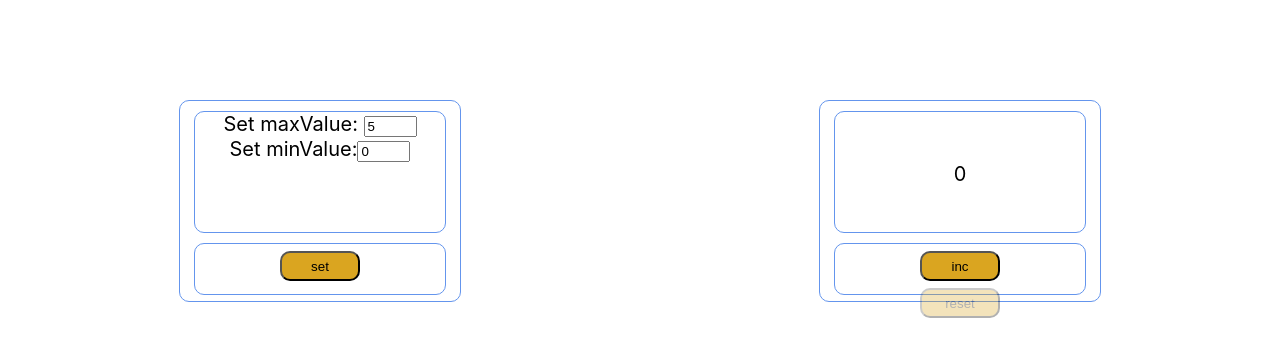
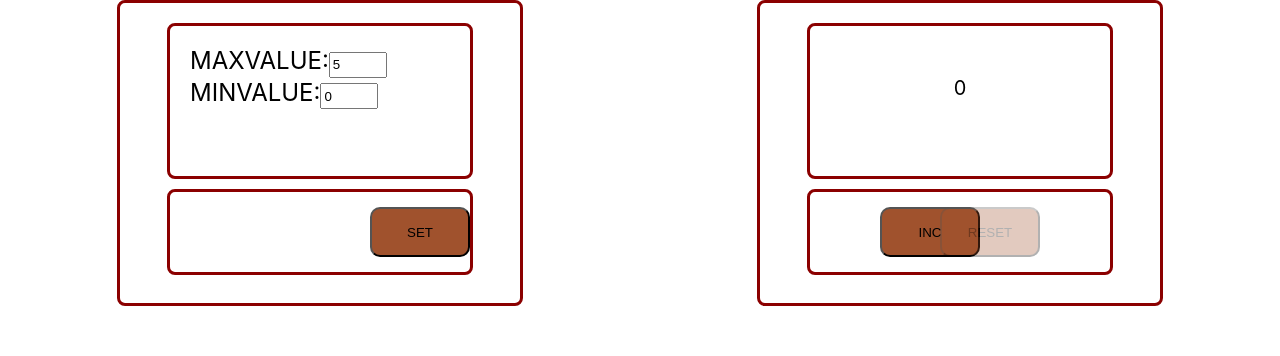
Before and after one commit to DmitryKam/1.2, a React (Create React App) app: page / in a window 1280 px wide. Shown: the top 356 px of the page. Built offline with nearby package versions, Linux system fonts and the light colour scheme.

Commit message:
Counter end none localstorage

```diff
--- a/src/App.css
+++ b/src/App.css
@@ -1,74 +1,152 @@
-.displayBlock {
-    width: 280px;
-    height: 200px;
+.general {
+    display: flex;
+    flex-direction: row-reverse;
+    justify-content: space-around;
+}
+
+.generalCounterContainerd {
     margin: 0 auto;
-    margin-top: 100px;
-    border: 1px solid cornflowerblue;
+    width: 400px;
+    height: 300px;
+    border: 3px solid darkred;
+    border-radius: 8px;
+    position: relative;
+}
+
+.display {
+    width: 300px;
+    height: 150px;
+    margin: 0 auto;
+    border: 3px solid darkred;
+    border-radius: 8px;
+    position: relative;
+    top: 20px
+}
+
+
+
+.buttons {
+    width: 300px;
+    height: 80px;
+    border: 3px solid darkred;
+    border-radius: 8px;
+    margin: 0 auto;
+    position: relative;
+    top: 30px;
+    display: flex;
+    justify-content: center;
+}
+
+
+.button1 {
+    width: 100px;
+    height: 50px;
+    position: relative;
+    left: 20px;
+    top: 15px;
+    background-color: sienna;
+    border-radius: 10px;
+    text-transform: uppercase;
+}
+
+.button1:hover {
+    color: dimgrey;
+}
+
+.button1End{
+    width: 100px;
+    height: 50px;
+    position: relative;
+    left: 20px;
+    top: 15px;
+    background-color: sienna;
+    border-radius: 10px;
+    text-transform: uppercase;
+    opacity: 30%;
+}
+
+.button2 {
+    width: 100px;
+    height: 50px;
+    position: relative;
+    right: 20px;
+    top: 15px;
+    background-color: sienna;
+    text-transform: uppercase;
     border-radius: 10px;
 }
 
-.display {
-    width: 250px;
-    height: 120px;
-    border: 1px solid cornflowerblue;
-    border-radius: 10px;
-    margin: 0 auto;
-    margin-bottom: 10px;
-    margin-top: 10px;
-    text-align: center;
-    font-size: 20px;
+.button2:hover {
+    color: dimgrey;
 }
 
-.input {
-    width: 45px;
-    margin-left: auto;
-
-}
-
-.display .displayCounter {
-    display: inline-block;
-    margin: 0 auto;
-    margin-top: 50px;
-    height: 100%;
-}
-.display .displayCounterWrong{
-    display: inline-block;
-    margin: 0 auto;
-    margin-top: 50px;
-    height: 100%;
-    color: red;
-    font-size: 30px;
-}
-
-
-.buttons {
-    width: 250px;
+.button2reset {
+    width: 100px;
     height: 50px;
-    border: 1px solid cornflowerblue;
+    position: relative;
+    right: 20px;
+    top: 15px;
+    background-color: sienna;
+    text-transform: uppercase;
     border-radius: 10px;
-    margin: 0 auto;
-    text-align: center;
-}
-
-
-.buttonOpacity {
     opacity: 30%;
 }
 
 
-.button {
-    background-color: goldenrod;
+.button3 {
+    width: 100px;
+    height: 50px;
+    position: relative;
+    left: 100px;
+    top: 15px;
+    background-color: sienna;
+    text-transform: uppercase;
     border-radius: 10px;
-    width: 80px;
-    height: 30px;
-    margin-top: 7px;
-    margin-left: 20px;
-    margin-right: 20px;
-    text-align: center;
+}
+
+.button3:hover {
+    color: dimgrey;
+}
+
+.display1 {
+    text-transform: uppercase;
+    text-decoration: darkred;
+    font-size: 20px;
+    display: flex;
+    justify-content: center;
+    position: relative;
+    top: 50px;
 }
 
 
+.displayEnd {
+    text-transform: uppercase;
+    text-decoration: darkred;
+    font-size: 20px;
+    display: flex;
+    justify-content: center;
+    position: relative;
+    top: 50px;
+    color: red;
+}
 
-.general {
+.displaySetting {
+    text-transform: uppercase;
+    text-decoration: darkred;
+    font-size: 24px;
     display: flex;
+    flex-direction: column;
+    position: relative;
+    top:20px;
+    left: 20px;
 }
+
+
+.generalCounterSetting {
+    margin: 0 auto;
+    width: 400px;
+    height: 300px;
+    border: 3px solid darkred;
+    border-radius: 8px;
+    position: relative;
+}
--- a/src/App.tsx
+++ b/src/App.tsx
@@ -1,67 +1,133 @@
-import React, {ChangeEvent, useState} from 'react';
+import React, {useState} from 'react';
 import './App.css';
-import Counter from './Counter';
-import CounterSetings from './CounterSettings';
+import Display from './components/Display';
+import MyButton from './components/MyButton';
+import DisplaySettings from './components/DisplaySettings';
 
 
 function App() {
 
+    const [minValue, setMinValue] = useState<number>(0);
+    const [maxValue, setMaxValue] = useState<number>(5);
+    const [inc, setInc] = useState<number>(0);
+    const [press, setPress] = useState<boolean>(true);
 
 
-    const [startMinValue, setStartMinValue] = useState<number>(0);
-    const [startMaxValue, setStartMaxValue] = useState<number>(5);
+    function incCounter() {
+        if (inc < maxValue && press) {
+            setInc(inc + 1);
+        }
+    }
 
-    let [minValue, setMinValue] = useState<number>(startMinValue);
-    let [maxValue, setMaxValue] = useState<number>(startMaxValue);
+    function resetValue() {
+        if (press) {
+            setInc(minValue);
+        }
+    }
 
+    function setValues() {
+        setMinValue(minValue);
+        setMaxValue(maxValue);
+        setPress(true);
+        setInc(minValue);
+    }
 
-    function setMax(setCounterMaxValue: number) {
-        setStartMaxValue(setCounterMaxValue)
+    function changeMaxValue(maxValue: number) {
+        setMaxValue(maxValue)
+        setInc(0);
+        setPress(false);
     }
-    function setMin(setCounterMinValue: number) {
-        setStartMinValue(setCounterMinValue)
+
+    function changeMinValue(minValue: number) {
+        setMinValue(minValue)
+        setInc(0);
+        setPress(false);
     }
 
 
-    function setMinMaxValueFromSetting() {
-        setMinValue(startMinValue);
-        setMaxValue(startMaxValue);
-    }
+    const endClass = inc >= maxValue
+    || minValue === maxValue
+    || minValue < 0
+    || maxValue < 0
+    || minValue > maxValue
+        ? 'button1End'
+        : press
+            ? 'button1'
+            : 'button1End';
 
+    const resetClass = inc === minValue
+    || minValue === maxValue
+    || minValue < 0
+    || maxValue < 0
+    || minValue > maxValue
+        ? 'button2reset'
+        :
+        press
+            ? 'button2'
+            : 'button2reset';
 
-    function counterValue() {
-        if (minValue < maxValue) { // value
-            return setMinValue(minValue + 1)
-        } else return setMinValue
-    }
+    const displayClass = inc === maxValue
+    || minValue === maxValue
+    || minValue < 0
+    || maxValue < 0
+    || minValue > maxValue
+        ? 'displayEnd'
+        : 'display1';
+    const enterValuexText = 'enter values and press \'set\'';
 
-    function reset() {
-        setMinValue(startMinValue);
-    }
-
+    const displayInformation = minValue === maxValue
+    || minValue < 0
+    || maxValue < 0
+    || minValue > maxValue
+        ? 'Incorrect Values'
+        : !press
+            ? enterValuexText
+            : inc;
 
     return (
         <div className={'general'}>
-            <div className={'displayBlock'}>
-                <CounterSetings
-                    startMaxValue={startMaxValue}
-                    startMinValue={startMinValue}
-                    setMinValue={setMin}
-                    setMaxValue={setMax}
-                    setMinMaxValueFromSetting={setMinMaxValueFromSetting}
-                />
+            <div className={'generalCounterContainerd'}>
+                <div className={'display'}>
+                    <Display
+                        className={displayClass}
+                        incValue={displayInformation}
+                    />
+                </div>
+                <div className={'buttons'}>
+                    <MyButton
+                        className={endClass}
+                        name={'Inc'}
+                        onClick={incCounter}
+                    />
+                    <MyButton
+                        className={resetClass}
+                        name={'Reset'}
+                        onClick={resetValue}
+                    />
+                </div>
             </div>
-            <div className={'displayBlock'}>
-                <Counter
-                    counterValue={counterValue}
-                    reset={reset}
-                    maxValue={maxValue}
-                    minValue={minValue}
-                    setMinValue={startMinValue}
-                />
+
+            <div className={'generalCounterSetting'}>
+                <div className={'display'}>
+                    <DisplaySettings
+                        className={'displaySetting'}
+                        minValue={minValue}
+                        maxValue={maxValue}
+                        changeMaxValue={changeMaxValue}
+                        changeMinValue={changeMinValue}
+
+                    />
+                </div>
+                <div className={'buttons'}>
+                    <MyButton
+                        className={'button3'}
+                        name={'Set'}
+                        onClick={setValues}
+                    />
+                </div>
             </div>
+
         </div>
-
 
     );
 }
--- a/src/Button.tsx
+++ /dev/null
@@ -1,18 +0,0 @@
-import React from 'react';
-import './App.css';
-
-type ButtonPropsType = {
-    name: string
-    action: ()=>void
-    maxValue: number
-    value: number
-}
-
-function MyButton(props:ButtonPropsType) {
-
-    return(<div >
-        <button className={"button"} onClick={props.action}>{props.name}</button>
-    </div>)
-}
-
-export default MyButton;
--- a/src/Counter.tsx
+++ /dev/null
@@ -1,50 +0,0 @@
-import React from 'react';
-import './App.css';
-import Display from './Display';
-import MyButton from './Button';
-
-type CounterPropsType = {
-    counterValue: () => void
-    reset: () => void
-    maxValue: number
-    minValue: number
-    setMinValue: number
-}
-
-function Counter(props: CounterPropsType) {
-
-    const endButtonValue = (props.minValue>=props.maxValue)? "buttonOpacity":""
-    const resetButtonValue = (props.setMinValue === props.minValue)? "buttonOpacity":""
-
-    return (
-        <div>
-            <div className={'display'}>
-                <Display
-                    value={props.minValue}
-                    maxValue = {props.maxValue}
-                    minValue={props.minValue}
-                />
-            </div>
-            <div className={'buttons'}>
-                <div className={endButtonValue}>
-                <MyButton
-                    name={'inc'}
-                    action={props.counterValue}
-                    maxValue = {props.maxValue}
-                    value={props.minValue}
-                />
-                </div>
-                <div className={resetButtonValue}>
-                <MyButton
-                    name={'reset'}
-                    action={props.reset}
-                    maxValue = {props.maxValue}
-                    value={props.minValue}
-                />
-                </div>
-            </div>
-        </div>
-    )
-}
-
-export default Counter;
--- a/src/CounterSettings.tsx
+++ /dev/null
@@ -1,42 +0,0 @@
-import React from 'react';
-import './App.css';
-import MyButton from './Button';
-import DisplaySettings from './DisplaySettings';
-
-type CounterSettingsPropsType = {
-    setMinMaxValueFromSetting: () => void
-    startMaxValue: number
-    startMinValue: number
-    setMinValue: (set: number) => void
-    setMaxValue: (set: number) => void
-}
-
-function CounterSetings(props: CounterSettingsPropsType) {
-
-
-
-    return (
-        <div>
-            <div className={'display'}>
-                <DisplaySettings
-                    value={props.startMinValue}
-                    maxValue={props.startMaxValue}
-                    minValue={props.startMinValue}
-                    setMinValue={props.setMinValue}
-                    setMaxValue={props.setMaxValue}
-                />
-            </div>
-            <div className={'buttons'}>
-                <MyButton
-                    name={'set'}
-                    action={props.setMinMaxValueFromSetting}
-                    value={props.startMinValue}
-                    maxValue={props.startMaxValue}
-
-                />
-            </div>
-        </div>
-    )
-}
-
-export default CounterSetings;
--- a/src/Display.tsx
+++ /dev/null
@@ -1,22 +0,0 @@
-import React from 'react';
-import './App.css';
-
-type DisplayPropsType = {
-    value: number
-    maxValue: number
-    minValue: number
-
-}
-
-
-function Display(props:DisplayPropsType) {
-
-    const endValue = (props.minValue>=props.maxValue)? "displayCounterWrong":"displayCounter"
-
-
-    return(<div className={endValue}>
-        {props.minValue}
-    </div>)
-}
-
-export default Display;
--- a/src/DisplaySettings.tsx
+++ /dev/null
@@ -1,40 +0,0 @@
-import React, {ChangeEvent, useState} from 'react';
-import './App.css';
-
-type DisplaySettingsPropsType = {
-    value: number
-    maxValue: number
-    minValue: number
-    setMinValue: (set: number) => void
-    setMaxValue: (set: number) => void
-}
-
-
-function DisplaySettings(props: DisplaySettingsPropsType) {
-
-
-
-    const setMinValue = (e: ChangeEvent<HTMLInputElement>)=>{
-        props.setMinValue(Number(e.currentTarget.value))
-    }
-
-    const setMaxValue = (e: ChangeEvent<HTMLInputElement>)=>{
-        props.setMaxValue(Number(e.currentTarget.value))
-    }
-
-    return (<div>
-        <div>Set maxValue: <input type="number"
-                                  className={'input'}
-                                  value={props.maxValue}
-                                  onChange={setMaxValue}
-        /></div>
-        <div>Set minValue:<input type="number"
-                                 className={'input'}
-                                 value={props.minValue}
-                                 onChange={setMinValue}
-
-        /></div>
-    </div>)
-}
-
-export default DisplaySettings;
--- /dev/null
+++ b/src/components/Display.tsx
@@ -0,0 +1,19 @@
+import React from 'react';
+
+type DisplayPropsType = {
+    className: string
+    incValue: number|string
+}
+
+
+function Display(props:DisplayPropsType) {
+
+    return(
+        <div className={props.className}>
+           {props.incValue}
+        </div>
+    )
+
+}
+
+export default Display;
--- /dev/null
+++ b/src/components/DisplaySettings.module.css
@@ -0,0 +1,13 @@
+.inputErrorClass{
+    width: 50px;
+    height: 20px;
+    border: 2px solid red;
+}
+.inputErrorClass:hover{
+    color: red;
+}
+
+.inputMinClass{
+    width: 50px;
+    height: 20px;
+}
--- /dev/null
+++ b/src/components/DisplaySettings.tsx
@@ -0,0 +1,54 @@
+import React, {ChangeEvent} from 'react';
+import s from './DisplaySettings.module.css'
+
+
+type DisplayPropsType = {
+    className: string
+    minValue: number
+    maxValue: number
+    changeMaxValue: (maxValue: number) => void
+    changeMinValue: (maxValue: number) => void
+}
+
+function DisplaySettings(props: DisplayPropsType) {
+
+
+    const changeMaxValue = (e: ChangeEvent<HTMLInputElement>) => {
+        props.changeMaxValue(+e.currentTarget.value);
+    };
+
+    const changeMinValue = (e: ChangeEvent<HTMLInputElement>) => {
+        props.changeMinValue(+e.currentTarget.value);
+    };
+
+    let inputClasses = props.minValue === props.maxValue
+    || props.minValue < 0
+    || props.maxValue < 0
+    || props.minValue > props.maxValue
+        ?s.inputErrorClass
+        : s.inputMinClass;
+
+
+
+    return (
+        <div className={props.className}>
+            <div>MaxValue:<input
+                className={inputClasses}
+                type={'number'}
+                value={props.maxValue}
+                onChange={changeMaxValue}
+            />
+            </div>
+            <div>MinValue:<input
+                className={inputClasses}
+                type={'number'}
+                value={props.minValue}
+                onChange={changeMinValue}
+            />
+            </div>
+        </div>
+    )
+
+}
+
+export default DisplaySettings;
--- /dev/null
+++ b/src/components/MyButton.tsx
@@ -0,0 +1,23 @@
+import React from 'react';
+
+type MyButtonPropsType = {
+    className: string
+    name:string
+    onClick: ()=> void
+}
+
+
+function MyButton(props:MyButtonPropsType) {
+
+    return(
+        <div>
+             <button
+                 className={props.className}
+                 onClick={props.onClick}
+             >{props.name}</button>
+        </div>
+    )
+
+}
+
+export default MyButton;
```
